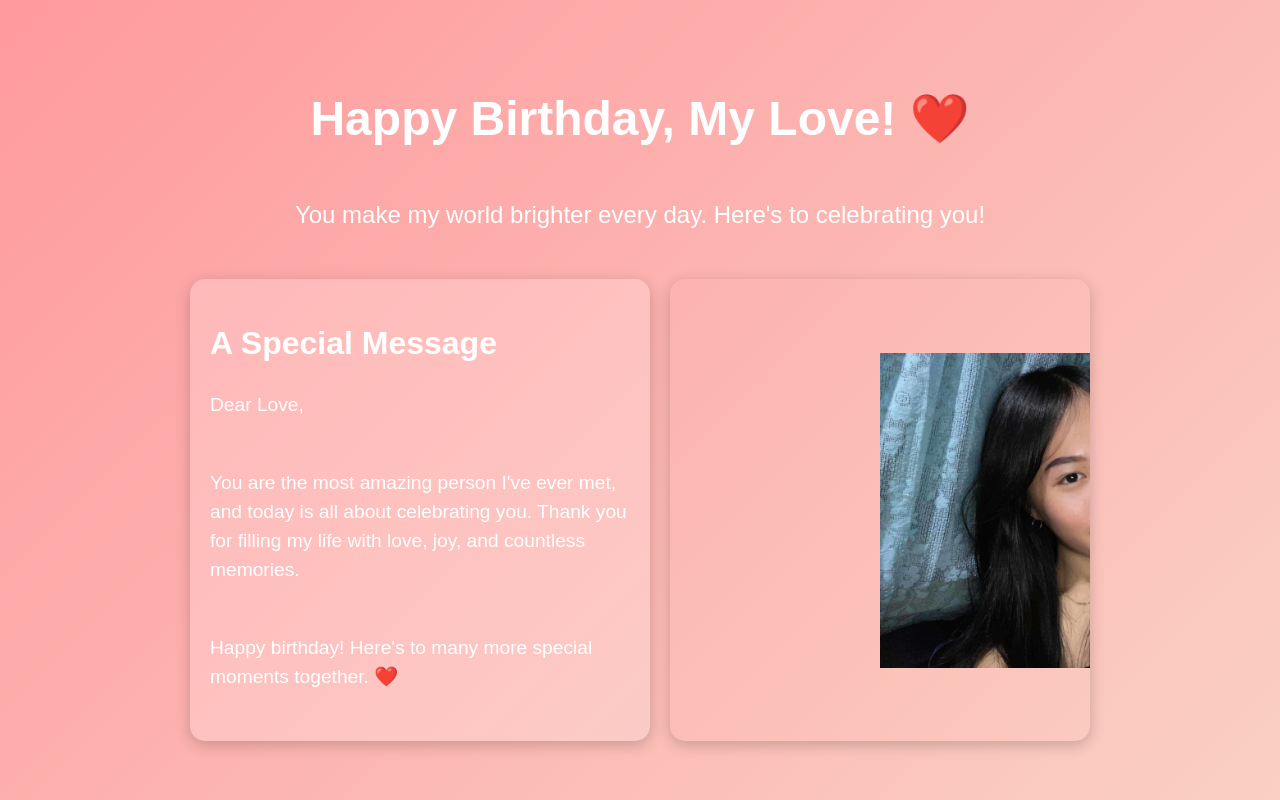
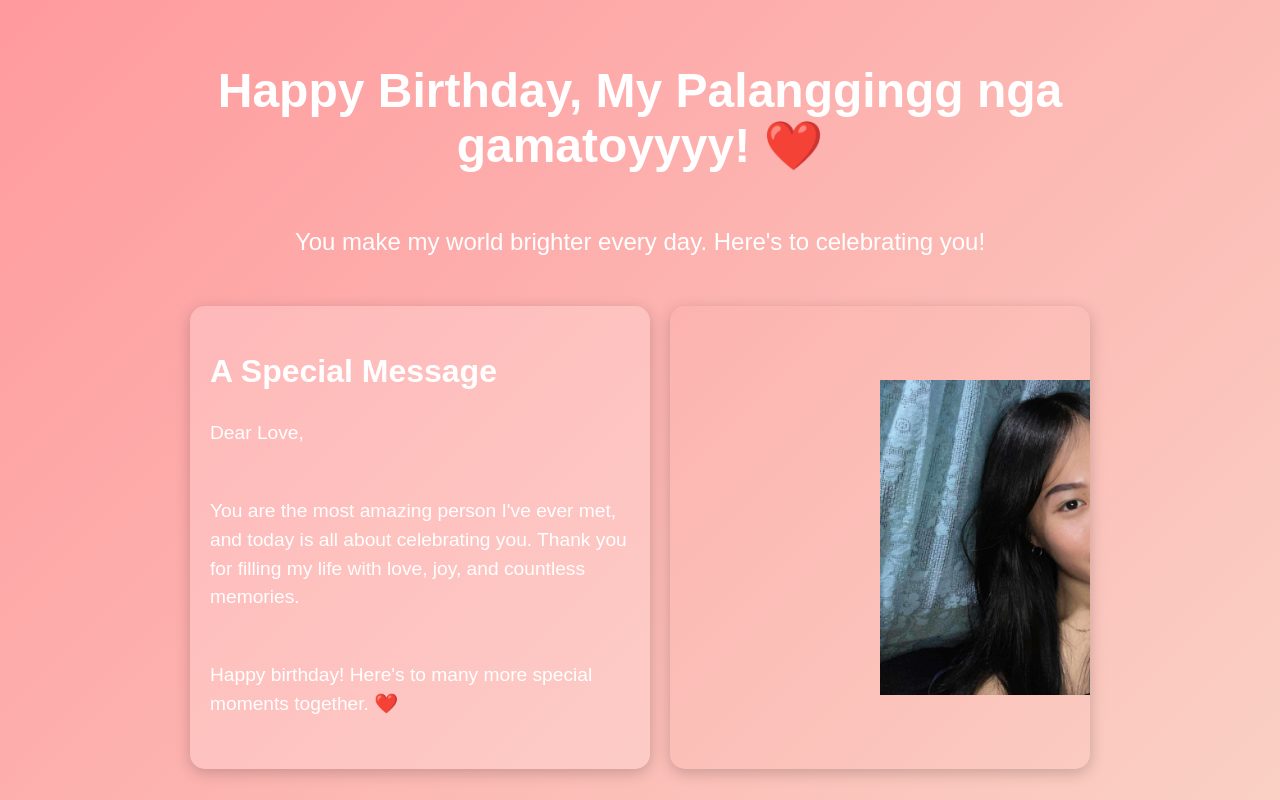
Before and after one commit to Mawskieteer17/HappyBirthday, a plain HTML site: page index.html in a window 1280 px wide. Drawn offline with Linux system fonts and the light colour scheme.

Commit message:
Update index.html

```diff
--- a/index.html
+++ b/index.html
@@ -90,7 +90,7 @@
 </head>
 <body>
     <div class="container">
-        <h1>Happy Birthday, My Love! ❤️</h1>
+        <h1>Happy Birthday, My Palanggingg nga gamatoyyyy! ❤️</h1>
         <p>You make my world brighter every day. Here's to celebrating you!</p>
         <div class="content">
             <!-- Left Text Box -->
```
